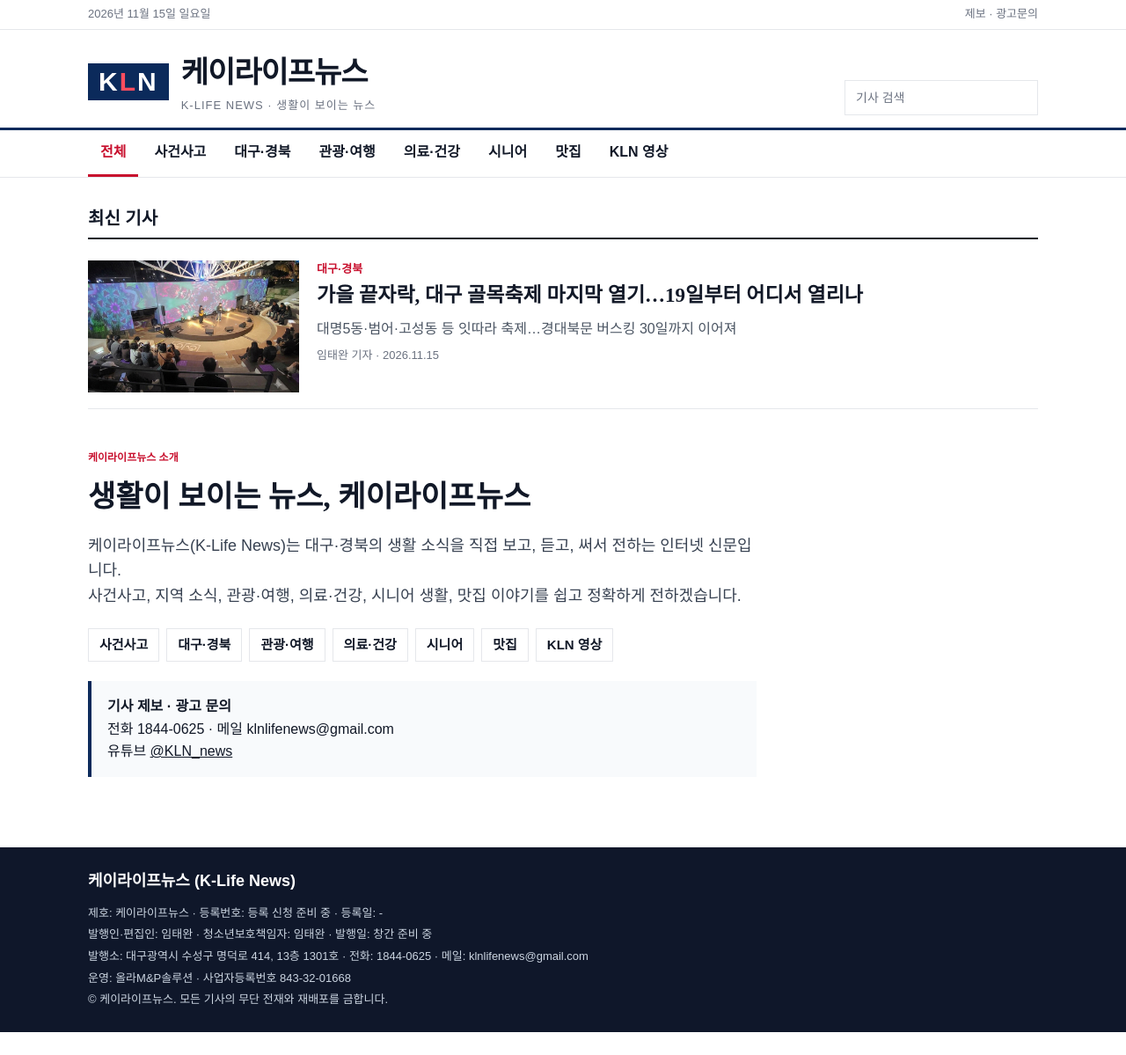
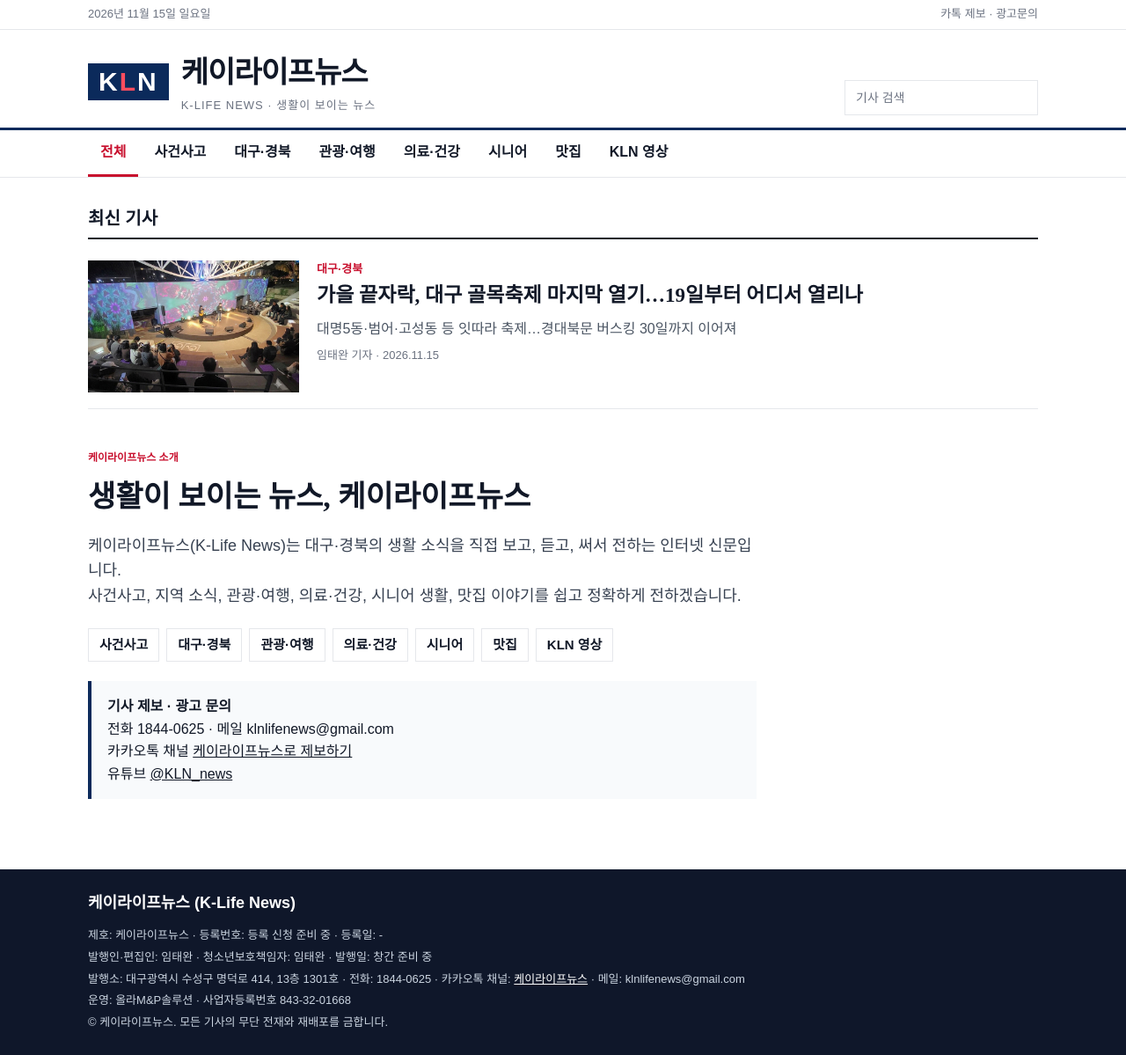
Before and after one commit to taewan4567-pixel/klnnews, a plain HTML site: page index.html in a window 1280 px wide. Shown: the whole page at 88% size. Before the commit the page ends 1173 px from the top, so only its background shows below. Drawn offline with Linux system fonts and the light colour scheme.

Commit message:
카톡 채널 연결

```diff
--- a/index.html
+++ b/index.html
@@ -74,7 +74,7 @@ footer .info{margin-top:10px;line-height:1.9}
 </style>
 </head>
 <body>
-<div class="topbar"><div class="wrap"><span id="today"></span><span>제보 · 광고문의</span></div></div>
+<div class="topbar"><div class="wrap"><span id="today"></span><a href="http://pf.kakao.com/_UENNX/chat" target="_blank" rel="noopener">카톡 제보 · 광고문의</a></div></div>
 <header class="mast"><div class="wrap">
   <a class="logo" href="/"><span class="mark">K<b>L</b>N</span><span><div class="name">케이라이프뉴스</div><div class="sub">K-LIFE NEWS · 생활이 보이는 뉴스</div></span></a>
   <div class="search">기사 검색</div>
@@ -86,7 +86,7 @@ footer .info{margin-top:10px;line-height:1.9}
     <h1>생활이 보이는 뉴스, 케이라이프뉴스</h1>
     <p>케이라이프뉴스(K-Life News)는 대구·경북의 생활 소식을 직접 보고, 듣고, 써서 전하는 인터넷 신문입니다.<br>사건사고, 지역 소식, 관광·여행, 의료·건강, 시니어 생활, 맛집 이야기를 쉽고 정확하게 전하겠습니다.</p>
     <div class="cats"><a href="/category/incident.html">사건사고</a><a href="/category/daegu.html">대구·경북</a><a href="/category/travel.html">관광·여행</a><a href="/category/health.html">의료·건강</a><a href="/category/senior.html">시니어</a><a href="/category/food.html">맛집</a><a href="/category/video.html">KLN 영상</a></div>
-    <div class="box"><b>기사 제보 · 광고 문의</b><br>전화 1844-0625 · 메일 klnlifenews@gmail.com<br>유튜브 <a href="https://www.youtube.com/@KLN_news" target="_blank" rel="noopener" style="text-decoration:underline">@KLN_news</a></div>
+    <div class="box"><b>기사 제보 · 광고 문의</b><br>전화 1844-0625 · 메일 klnlifenews@gmail.com<br>카카오톡 채널 <a href="http://pf.kakao.com/_UENNX/chat" target="_blank" rel="noopener" style="text-decoration:underline">케이라이프뉴스로 제보하기</a><br>유튜브 <a href="https://www.youtube.com/@KLN_news" target="_blank" rel="noopener" style="text-decoration:underline">@KLN_news</a></div>
   </section>
 </main>
 <footer><div class="wrap">
@@ -95,7 +95,7 @@ footer .info{margin-top:10px;line-height:1.9}
   <div class="info">
     제호: 케이라이프뉴스 · 등록번호: 등록 신청 준비 중 · 등록일: -<br>
     발행인·편집인: 임태완 · 청소년보호책임자: 임태완 · 발행일: 창간 준비 중<br>
-    발행소: 대구광역시 수성구 명덕로 414, 13층 1301호 · 전화: 1844-0625 · 메일: klnlifenews@gmail.com<br>
+    발행소: 대구광역시 수성구 명덕로 414, 13층 1301호 · 전화: 1844-0625 · 카카오톡 채널: <a href="http://pf.kakao.com/_UENNX" target="_blank" rel="noopener" style="color:#fff;text-decoration:underline">케이라이프뉴스</a> · 메일: klnlifenews@gmail.com<br>
     운영: 올라M&amp;P솔루션 · 사업자등록번호 843-32-01668<br>
     © 케이라이프뉴스. 모든 기사의 무단 전재와 재배포를 금합니다.
   </div>
```
